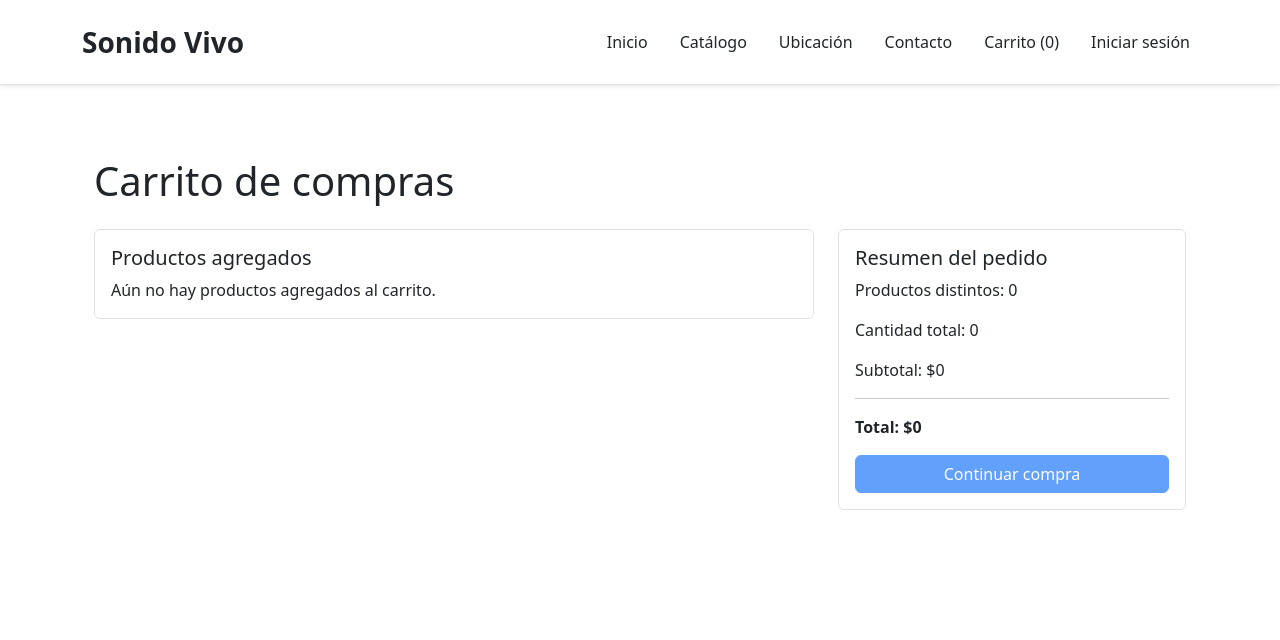
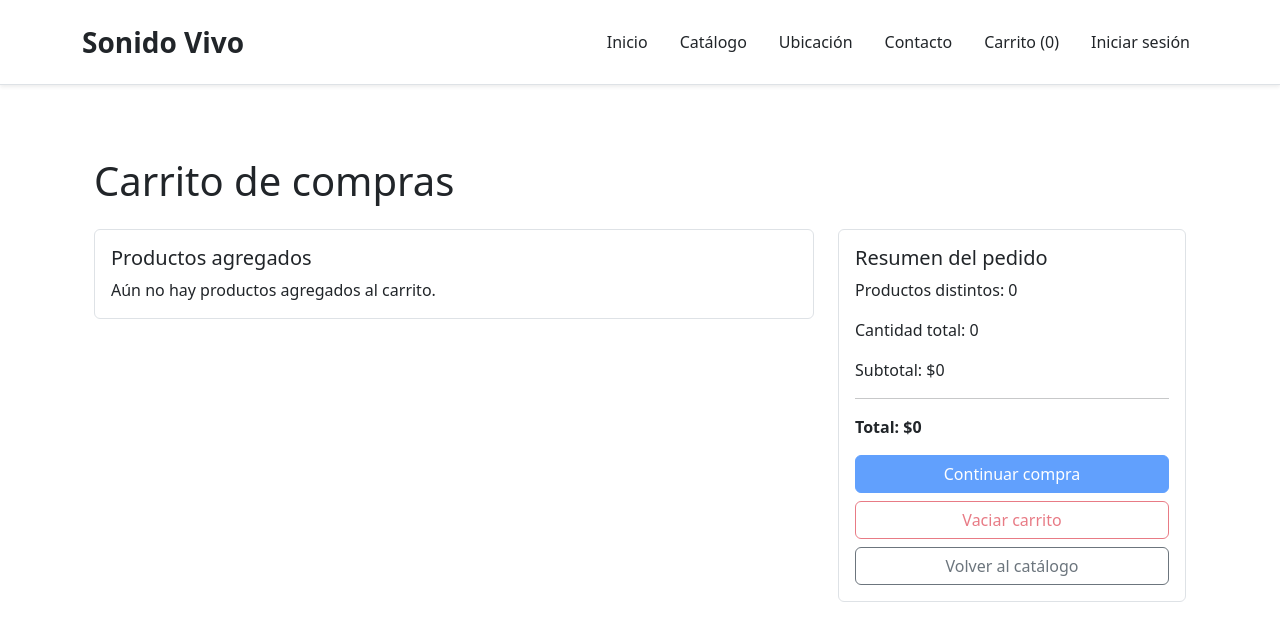
Before and after one commit to rrrbbb20/proyecto-sonido-vivo-02, a React (Vite) app: page /carrito in a window 1280 px wide. Shown: the top 640 px of the page. Built offline with nearby package versions, Linux system fonts and the light colour scheme.

Commit message:
feat: agregar acciones al carrito

```diff
--- a/src/pages/Carrito.jsx
+++ b/src/pages/Carrito.jsx
@@ -1,5 +1,6 @@
 import { useEffect, useState } from "react";
 import { Container, Row, Col, Button } from "react-bootstrap";
+import { Link } from "react-router-dom";
 import ItemCarrito from "../components/ItemCarrito";
 
 function Carrito({ onCarritoActualizado }) {
@@ -45,6 +46,12 @@ function Carrito({ onCarritoActualizado }) {
 
     setCarrito(carritoActualizado);
     onCarritoActualizado(carritoActualizado);
+  }
+
+  // Vacía completamente el carrito
+  function vaciarCarrito() {
+    setCarrito([]);
+    onCarritoActualizado([]);
   }
 
   // Calcula los totales del carrito
@@ -93,9 +100,19 @@ function Carrito({ onCarritoActualizado }) {
 
             <p className="fw-bold">Total: ${subtotal}</p>
 
-            <Button variant="primary" className="w-100" disabled={carrito.length === 0}>
-              Continuar compra
-            </Button>
+            <div className="d-grid gap-2">
+              <Button variant="primary" disabled={carrito.length === 0}>
+                Continuar compra
+              </Button>
+
+              <Button variant="outline-danger" onClick={vaciarCarrito} disabled={carrito.length === 0}>
+                Vaciar carrito
+              </Button>
+
+              <Link to="/catalogo" className="btn btn-outline-secondary">
+                Volver al catálogo
+              </Link>
+            </div>
           </div>
         </Col>
       </Row>
```
